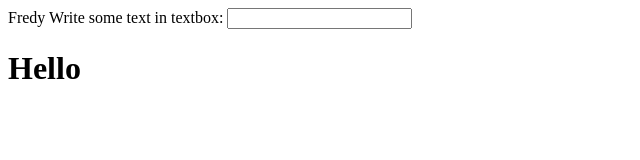
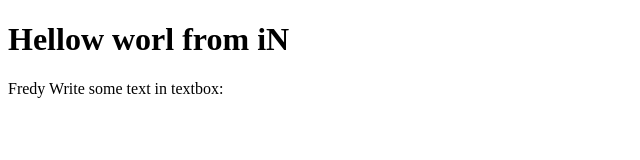
Before and after one commit to rwhat357/ImmanuelNews.App, a website: page index.html in a window 1280 px wide. Shown: the whole page, without its empty margins (0-640 px from the left). Drawn offline with nearby package versions, Linux system fonts and the light colour scheme.

Commit message:
change for azure test

```diff
--- a/index.html
+++ b/index.html
@@ -7,9 +7,9 @@
 
 </head>
 <body>
-
+	<h1>Hellow worl from iN</h1>
 	Fredy Write some text in textbox:
-	<input type="text" ng-model="sometext" />
+	<!--<input type="text" ng-model="sometext" />
 
 	<h1>Hello {{ sometext }}</h1>
 
@@ -17,7 +17,7 @@
 	<script src="bower_components/angular/angular.js"></script>
 	<script src="bower_components/underscore/underscore.js"></script>
 
-	<script src="app.js"></script>
+	<script src="app.js"></script>-->
 
 
 </body>
```
